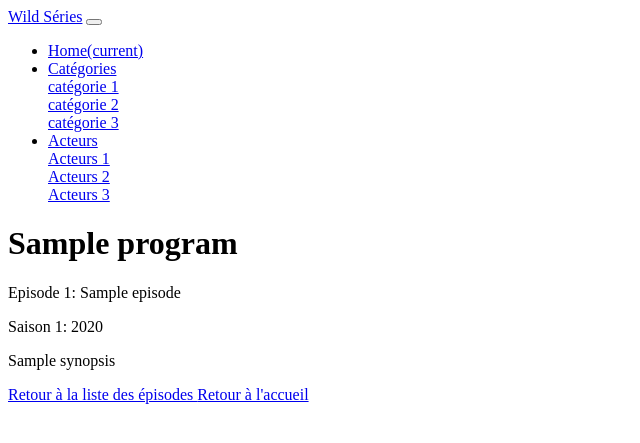
After one commit to Laureenrinadumas/wild-series-symfony, a Symfony app: template templates/wild/episode.html.twig in a window 1280 px wide. The commit adds this page. Shown: the top 443 px of the page, without its empty margins (0-640 px from the left). Run offline with Twig, Linux system fonts and the light colour scheme; the template is opened without the code that fills it: most values are stand-ins (such as "Sample title", 1, 10 or a date in 2020); some libraries are stand-ins or nearby versions.

Commit message:
quete 10 done

```diff
--- /dev/null
+++ b/templates/wild/episode.html.twig
@@ -0,0 +1,15 @@
+{% extends 'base.html.twig' %}
+{% block title %}Episodes{% endblock %}
+
+{% block body %}
+    <div class="block-main text-center">
+        <h1 class="text-center">{{ program.title }}</h1>
+        <p>Episode {{ episode.number }}: {{ episode.title }}</p>
+        <p>Saison {{ season.id }}: {{ season.year }}</p>
+        <p>{{ episode.synopsis }}</p>
+    </div>
+    <a href="{{ path('wild_show_season', {'id' : season.id}) }}">
+        Retour à la liste des épisodes
+    </a>
+    <a href="{{ path('wild_index') }}">Retour à l'accueil</a>
+{% endblock %}
--- a/templates/wild/index.html.twig
+++ b/templates/wild/index.html.twig
@@ -1,12 +1,12 @@
 {% extends 'base.html.twig' %}
 
-{% block title %}Programmes{% endblock %}
+{% block title %}Programs{% endblock %}
 
 {% block body %}
     <h1>Toutes les séries de la table program : </h1>
     {% for program in programs %}
         <div>
-            <h2>{{ loop.index }} / {{ program.title }} - Catégorie : {{ program.category.name }}</h2>
+            <h2>{{ loop.index }} / <a href="{{ path('wild_show', { 'slug': program.title }) }}"> {{ program.title }}</a> - Catégorie : {{ program.category.name }}</h2>
             <p>{{ program.summary }}</p>
         </div>
     {% else %}
--- a/templates/wild/season.html.twig
+++ b/templates/wild/season.html.twig
@@ -7,10 +7,8 @@
         <div class="media-body">
             <h1 class="mt-0">{{ program.title }}</h1>
             <p>{{ program.summary }}</p>
-            <p>Categorie : {{ program.category.name }}</p>
             {% for episode in episodes %}
-                <h3>Épisode {{ episode.number }}: {{ episode.title }}</h3>
-                <p>{{ episode.title }} {{ episode.synopsis }}</p>
+                <h3><a href="{{ path('wild_show_episode', {'id' : episode.id}) }}">Épisode {{ episode.number }}: {{ episode.title }}</a></h3>
             {% endfor %}
         </div>
     </div>
--- a/templates/wild/show.html.twig
+++ b/templates/wild/show.html.twig
@@ -10,7 +10,7 @@
             <p>{{ program.summary }}</p>
             <p>Catégorie : {{ program.category.name }}</p>
             {% for season in seasons %}
-            <p> <a href="{{ path('wild_show_season', { 'id' : season.id }) }}">Saison {{ season.number }}</a></p>
+                <p><a href="{{ path('wild_show_season', { 'id' : season.id }) }}">Saison {{ season.number }}</a></p>
             {% endfor %}
         </div>
     </div>
```
Also changed, not shown: src/Controller/WildController.php (+16 -2 lines).
